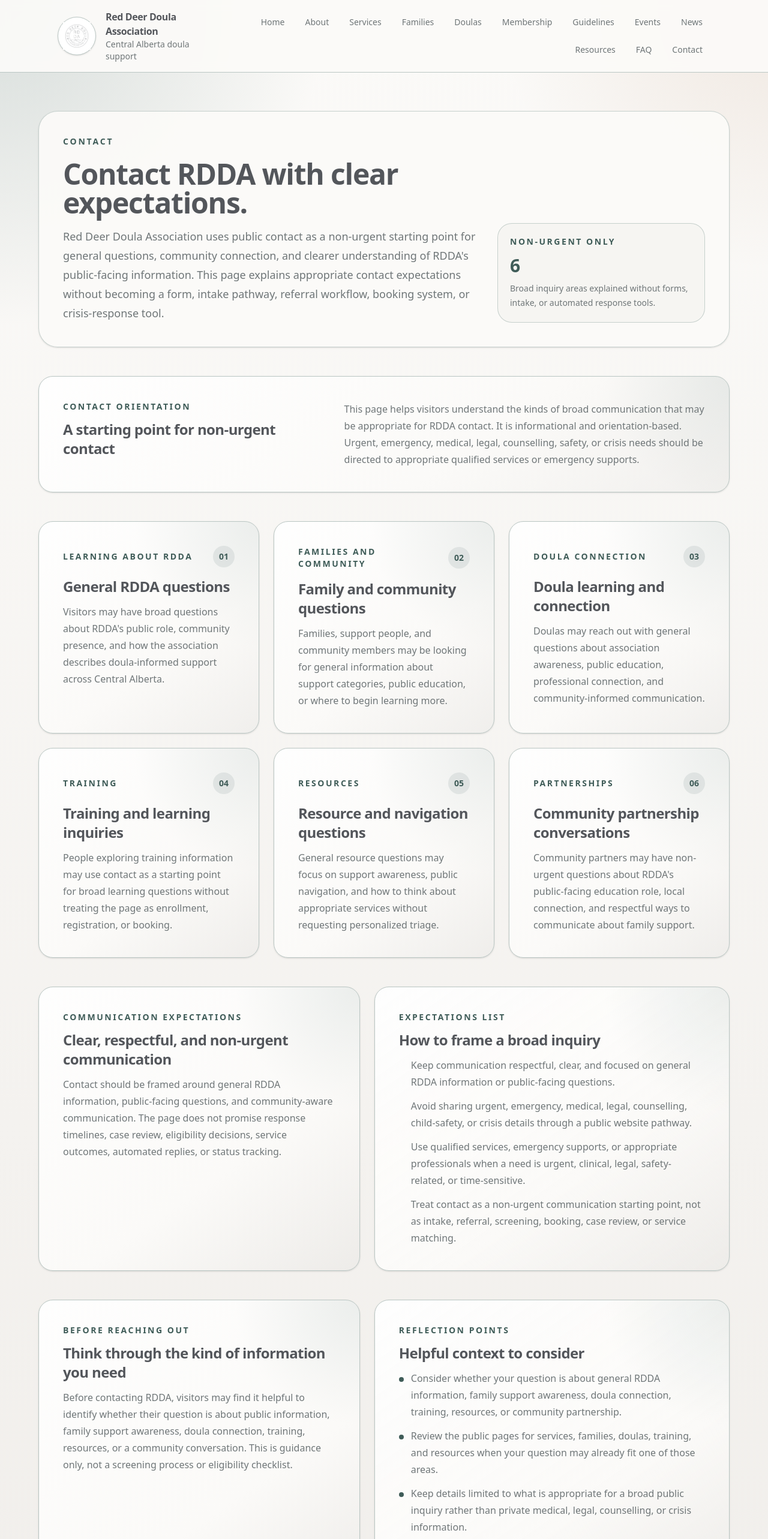
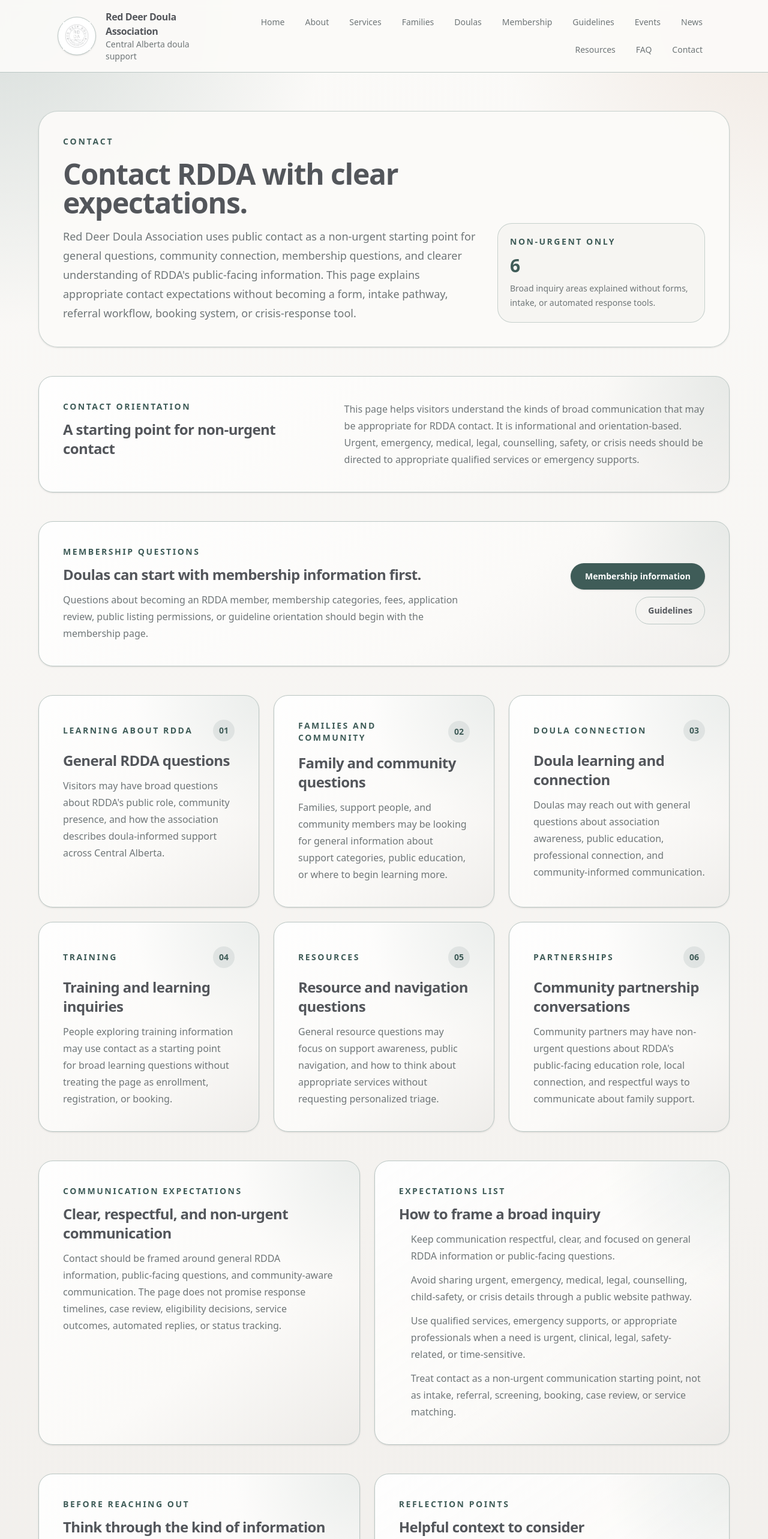
Before and after one commit to hickdwayne-rdp/rdda-platform, a Next.js app in the folder repo/: page /contact in a window 1280 px wide. Shown: the top 2566 px of the page at 60% size. Built offline with nearby package versions, Linux system fonts and the light colour scheme.

Commit message:
Add membership inquiry CTA to contact page

```diff
--- a/repo/src/app/contact/page.tsx
+++ b/repo/src/app/contact/page.tsx
@@ -1,3 +1,5 @@
+import Link from "next/link";
+
 import { PageContainer } from "@/components/layout/PageContainer";
 import { PageShell } from "@/components/layout/PageShell";
 import { SectionCard } from "@/components/ui/SectionCard";
@@ -49,8 +51,8 @@ const communicationExpectations = [
 ];
 
 const beforeReachingOut = [
-  "Consider whether your question is about general RDDA information, family support awareness, doula connection, training, resources, or community partnership.",
-  "Review the public pages for services, families, doulas, training, and resources when your question may already fit one of those areas.",
+  "Consider whether your question is about general RDDA information, family support awareness, doula connection, training, resources, membership, or community partnership.",
+  "Review the public pages for services, families, doulas, membership, training, and resources when your question may already fit one of those areas.",
   "Keep details limited to what is appropriate for a broad public inquiry rather than private medical, legal, counselling, or crisis information.",
   "Use direct qualified supports when you need immediate help, professional advice, safety planning, clinical care, legal guidance, or crisis response.",
 ];
@@ -68,6 +70,13 @@ const urgentBoundaries = [
   "For family violence, child-safety, or immediate-risk concerns, use appropriate crisis, safety, or child-protection supports rather than relying on a static website page.",
   "For time-sensitive decisions, confirm current details with the qualified organization, provider, or public authority responsible for that support.",
 ];
+
+const primaryButtonClass =
+  "inline-flex items-center justify-center rounded-full px-6 py-3 text-sm font-semibold shadow-sm transition hover:bg-[var(--primary-hover)] focus-visible:outline-none focus-visible:ring-2 focus-visible:ring-[var(--focus-ring)] focus-visible:ring-offset-2 focus-visible:ring-offset-[var(--surface)]";
+const primaryButtonStyle = {
+  background: "var(--primary)",
+  color: "var(--surface)",
+};
 
 export default function ContactPage() {
   return (
@@ -89,10 +98,10 @@ export default function ContactPage() {
                   <p className="max-w-3xl text-lg leading-8 text-muted-foreground">
                     Red Deer Doula Association uses public contact as a
                     non-urgent starting point for general questions, community
-                    connection, and clearer understanding of RDDA&apos;s
-                    public-facing information. This page explains appropriate
-                    contact expectations without becoming a form, intake
-                    pathway, referral workflow, booking system, or
+                    connection, membership questions, and clearer understanding
+                    of RDDA&apos;s public-facing information. This page explains
+                    appropriate contact expectations without becoming a form,
+                    intake pathway, referral workflow, booking system, or
                     crisis-response tool.
                   </p>
                 </div>
@@ -128,6 +137,35 @@ export default function ContactPage() {
                 legal, counselling, safety, or crisis needs should be directed to
                 appropriate qualified services or emergency supports.
               </p>
+            </div>
+          </SectionCard>
+
+          <SectionCard>
+            <div className="grid gap-6 lg:grid-cols-[minmax(0,1fr)_minmax(16rem,0.5fr)] lg:items-center">
+              <div className="space-y-3">
+                <p className="text-sm font-semibold uppercase tracking-[0.18em] text-primary">
+                  Membership questions
+                </p>
+                <h2 className="text-2xl font-semibold tracking-tight text-foreground">
+                  Doulas can start with membership information first.
+                </h2>
+                <p className="leading-7 text-muted-foreground">
+                  Questions about becoming an RDDA member, membership categories,
+                  fees, application review, public listing permissions, or
+                  guideline orientation should begin with the membership page.
+                </p>
+              </div>
+              <div className="flex flex-wrap gap-3 lg:justify-end">
+                <Link href="/membership" className={primaryButtonClass} style={primaryButtonStyle}>
+                  Membership information
+                </Link>
+                <Link
+                  href="/membership/guidelines"
+                  className="inline-flex rounded-full border border-border px-5 py-3 text-sm font-semibold text-primary transition hover:bg-background focus-visible:outline-none focus-visible:ring-2 focus-visible:ring-primary focus-visible:ring-offset-2"
+                >
+                  Guidelines
+                </Link>
+              </div>
             </div>
           </SectionCard>
 
@@ -208,8 +246,8 @@ export default function ContactPage() {
                   Before contacting RDDA, visitors may find it helpful to
                   identify whether their question is about public information,
                   family support awareness, doula connection, training,
-                  resources, or a community conversation. This is guidance only,
-                  not a screening process or eligibility checklist.
+                  resources, membership, or a community conversation. This is
+                  guidance only, not a screening process or eligibility checklist.
                 </p>
               </div>
             </SectionCard>
```
